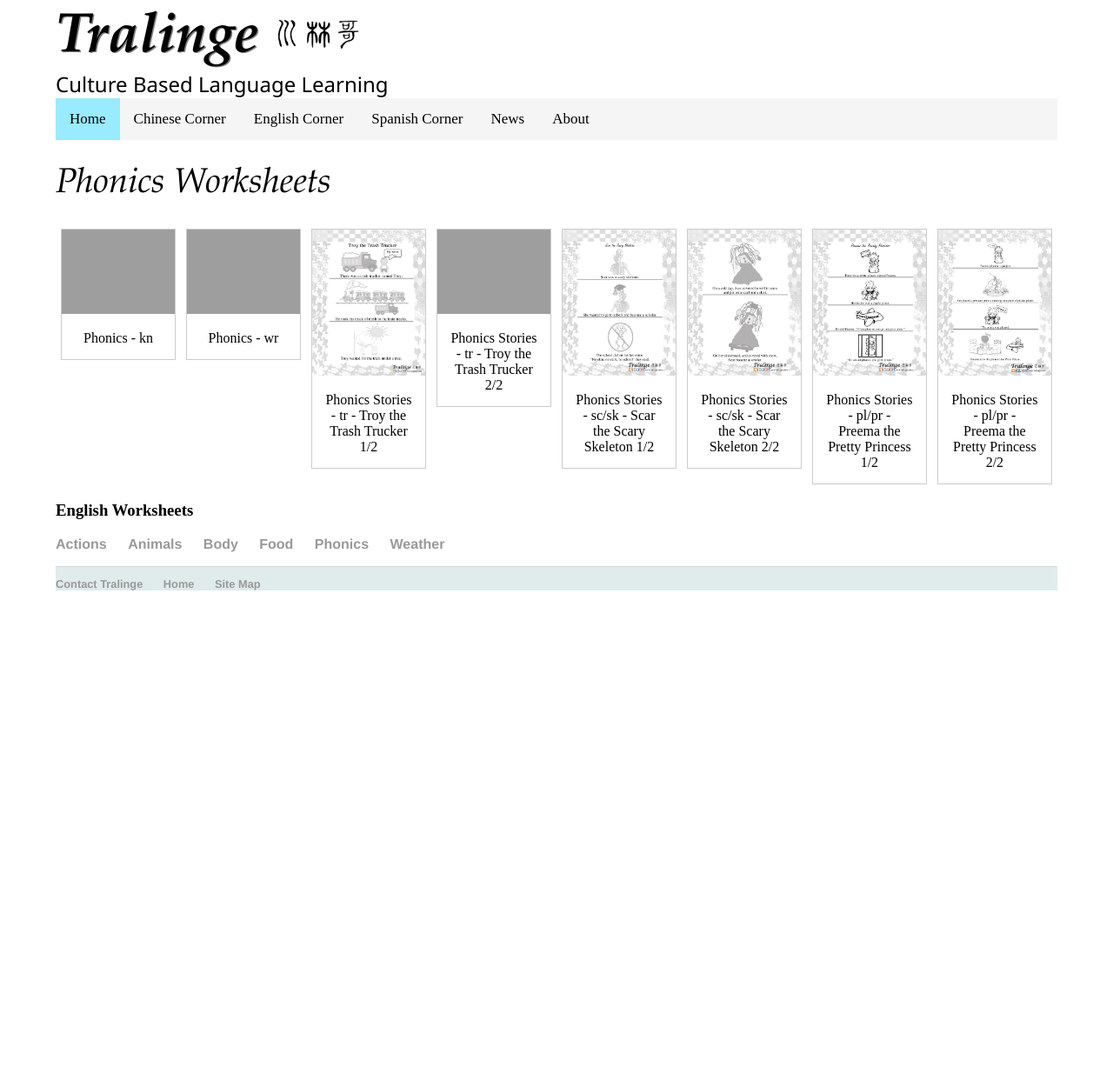
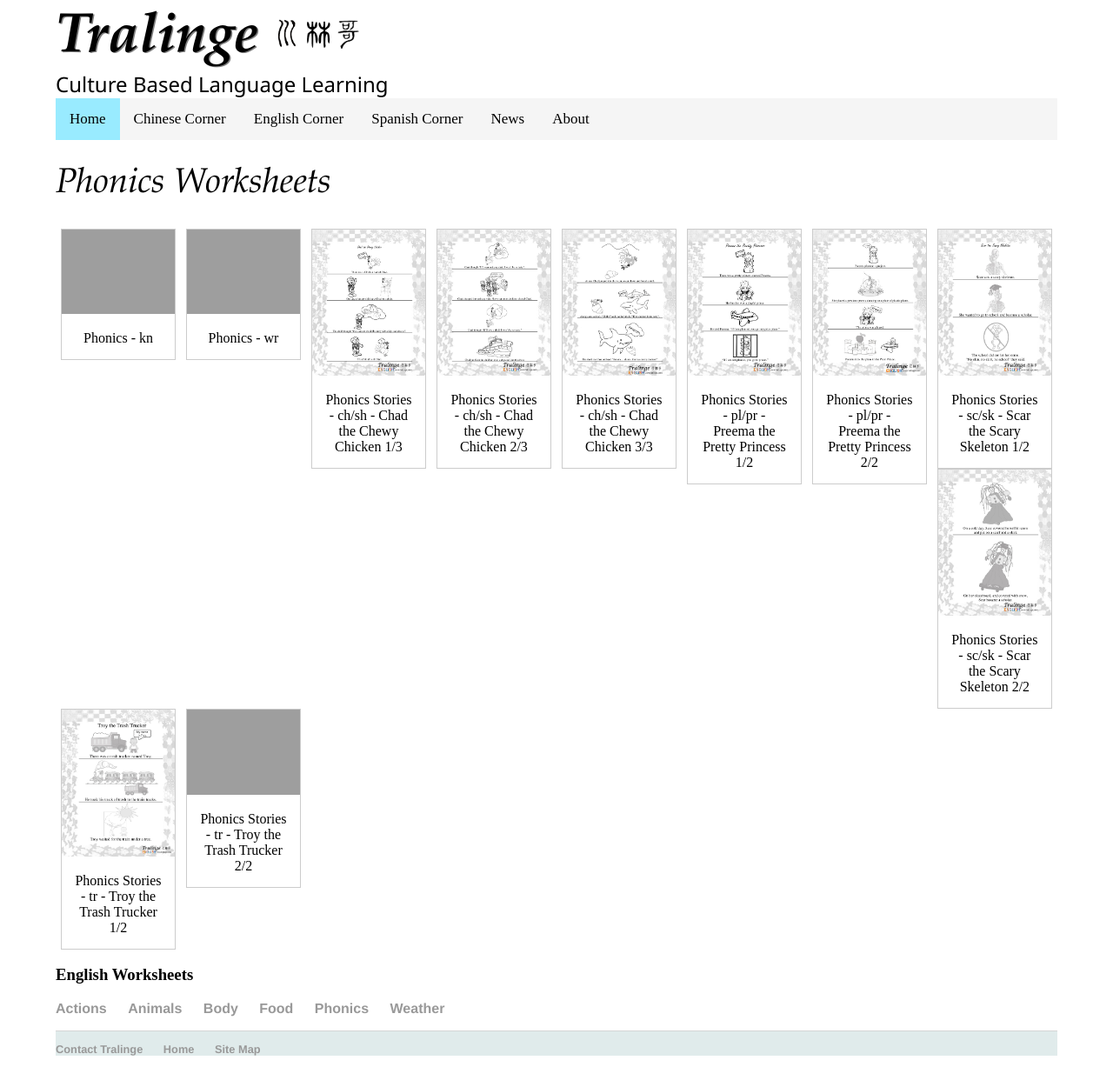
Before and after one commit to Tralinge/tralinge.github.io, a Jekyll site: the page built from english_corner/worksheets/phonics.html, in a window 1280 px wide. Shown: the whole page at 87% size. Built offline with Jekyll 4.4.1, drawn with Linux system fonts in a browser that asks for light colours; before the commit the page ends 900 px from its top, so only the background shows below that.

Commit message:
Update phonics.html

```diff
--- a/english_corner/worksheets/phonics.html
+++ b/english_corner/worksheets/phonics.html
@@ -29,19 +29,46 @@
 
 		<div class="responsive">
 		  <div class="gallery">
-		    <a target="_blank" href="http://www.tralinge.com/english_corner/worksheets/phonics/troy 1of2.jpg">
-			<img src="http://www.tralinge.com/english_corner/worksheets/phonics/troy 1of2.jpg" alt="troy 1/2" width="400">
+		    <a target="_blank" href="http://www.tralinge.com/english_corner/worksheets/phonics/chad 1of3.jpg">
+					<img src="http://www.tralinge.com/english_corner/worksheets/phonics/chad 1of3.jpg" alt="chad 1/3" width="400">
 		    </a>
-		    <div class="desc">Phonics Stories - tr - Troy the Trash Trucker 1/2</div>
+		    <div class="desc">Phonics Stories - ch/sh - Chad the Chewy Chicken 1/3</div>
 		  </div>
 		</div>
 
 		<div class="responsive">
 		  <div class="gallery">
-		    <a target="_blank" href="http://www.tralinge.com/english_corner/worksheets/phonics/troy 2of2.jpg">
-			<img src="http://www.tralinge.com/english_corner/worksheets/phonics/troy 2of2.jpg" alt="troy 2/2" width="400">
+		    <a target="_blank" href="http://www.tralinge.com/english_corner/worksheets/phonics/chad 2of3.jpg">
+					<img src="http://www.tralinge.com/english_corner/worksheets/phonics/chad 2of3.jpg" alt="chad 2/3" width="400">
 		    </a>
-		    <div class="desc">Phonics Stories - tr - Troy the Trash Trucker 2/2</div>
+		    <div class="desc">Phonics Stories - ch/sh - Chad the Chewy Chicken 2/3</div>
+		  </div>
+		</div>
+
+		<div class="responsive">
+		  <div class="gallery">
+		    <a target="_blank" href="http://www.tralinge.com/english_corner/worksheets/phonics/chad 3of3.jpg">
+					<img src="http://www.tralinge.com/english_corner/worksheets/phonics/chad 3of3.jpg" alt="chad 3/3" width="400">
+		    </a>
+		    <div class="desc">Phonics Stories - ch/sh - Chad the Chewy Chicken 3/3</div>
+		  </div>
+		</div>
+
+		<div class="responsive">
+		  <div class="gallery">
+		    <a target="_blank" href="http://www.tralinge.com/english_corner/worksheets/phonics/preema 1of2.jpg">
+					<img src="http://www.tralinge.com/english_corner/worksheets/phonics/preema 1of2.jpg" alt="preema 1/2" width="400">
+		    </a>
+		    <div class="desc">Phonics Stories - pl/pr - Preema the Pretty Princess 1/2</div>
+		  </div>
+		</div>
+
+		<div class="responsive">
+		  <div class="gallery">
+		    <a target="_blank" href="http://www.tralinge.com/english_corner/worksheets/phonics/preema 2of2.jpg">
+					<img src="http://www.tralinge.com/english_corner/worksheets/phonics/preema 2of2.jpg" alt="preema 2/2" width="400">
+		    </a>
+		    <div class="desc">Phonics Stories - pl/pr - Preema the Pretty Princess 2/2</div>
 		  </div>
 		</div>
 
@@ -65,19 +92,19 @@
 
 		<div class="responsive">
 		  <div class="gallery">
-		    <a target="_blank" href="http://www.tralinge.com/english_corner/worksheets/phonics/preema 1of2.jpg">
-			<img src="http://www.tralinge.com/english_corner/worksheets/phonics/preema 1of2.jpg" alt="preema 1/2" width="400">
+		    <a target="_blank" href="http://www.tralinge.com/english_corner/worksheets/phonics/troy 1of2.jpg">
+					<img src="http://www.tralinge.com/english_corner/worksheets/phonics/troy 1of2.jpg" alt="troy 1/2" width="400">
 		    </a>
-		    <div class="desc">Phonics Stories - pl/pr - Preema the Pretty Princess 1/2</div>
+		    <div class="desc">Phonics Stories - tr - Troy the Trash Trucker 1/2</div>
 		  </div>
 		</div>
 
 		<div class="responsive">
 		  <div class="gallery">
-		    <a target="_blank" href="http://www.tralinge.com/english_corner/worksheets/phonics/preema 2of2.jpg">
-			<img src="http://www.tralinge.com/english_corner/worksheets/phonics/preema 2of2.jpg" alt="preema 2/2" width="400">
+		    <a target="_blank" href="http://www.tralinge.com/english_corner/worksheets/phonics/troy 2of2.jpg">
+					<img src="http://www.tralinge.com/english_corner/worksheets/phonics/troy 2of2.jpg" alt="troy 2/2" width="400">
 		    </a>
-		    <div class="desc">Phonics Stories - pl/pr - Preema the Pretty Princess 2/2</div>
+		    <div class="desc">Phonics Stories - tr - Troy the Trash Trucker 2/2</div>
 		  </div>
 		</div>
 
```
Lines whose indentation alone changed are shown as unchanged.
